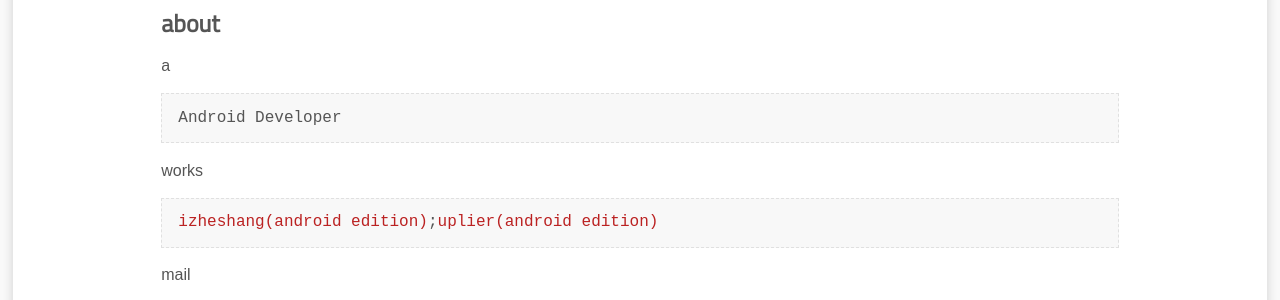
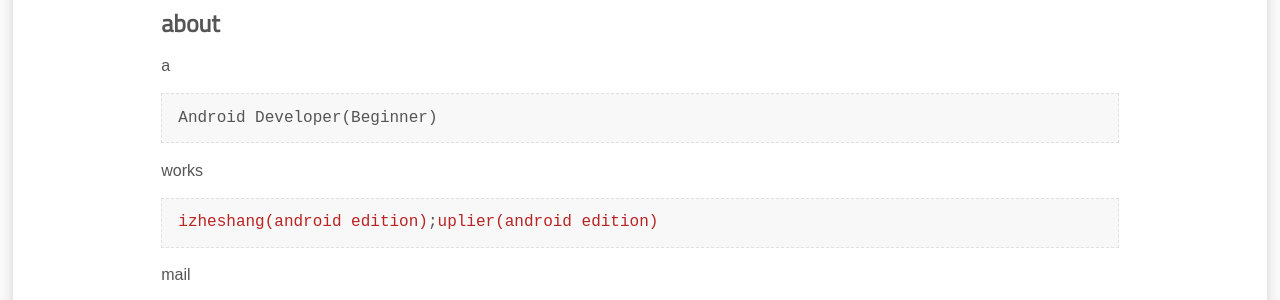
Before and after one commit to SanjayZhang/jekyll_blog, a Jekyll site: the page built from about.markdown, in a window 1280 px wide. Shown: the part 178-478 px from the top of the page. Built offline with Jekyll 4.4.1, drawn with Linux system fonts in a browser that asks for light colours; some web fonts are replaced; Markdown is read by kramdown in place of the engine named in the settings.

Commit message:
revert "Update page about"
This reverts commit b39925c677e5951588e2f6c31147c7f4c4ccf172.

```diff
--- a/about.markdown
+++ b/about.markdown
@@ -5,7 +5,7 @@ layout: page
 
 a
 
-> Android Developer
+> Android Developer(Beginner)
 
 works
 
```
